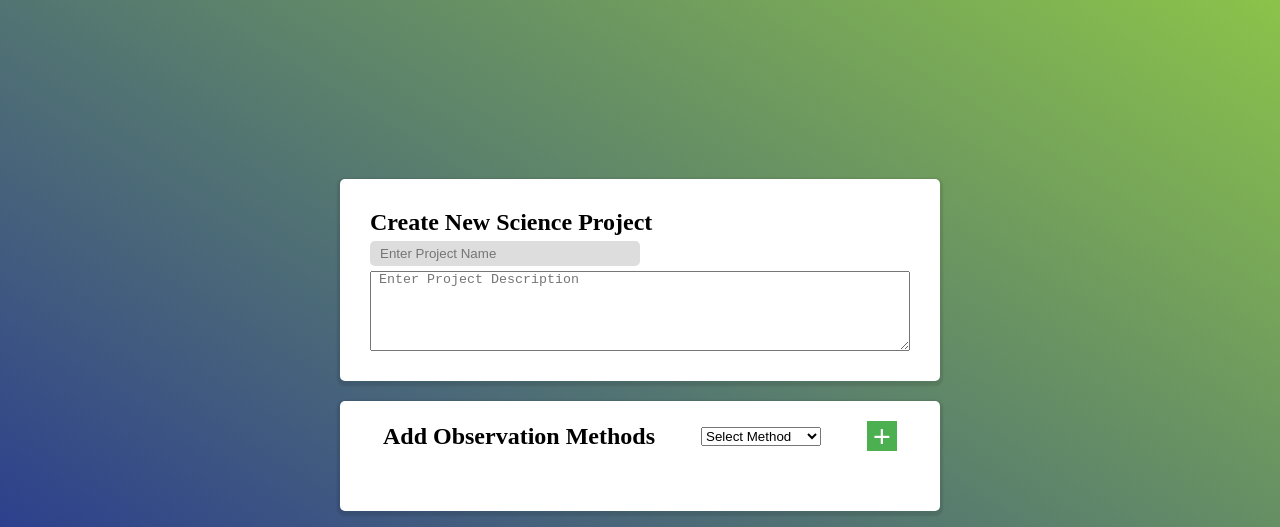
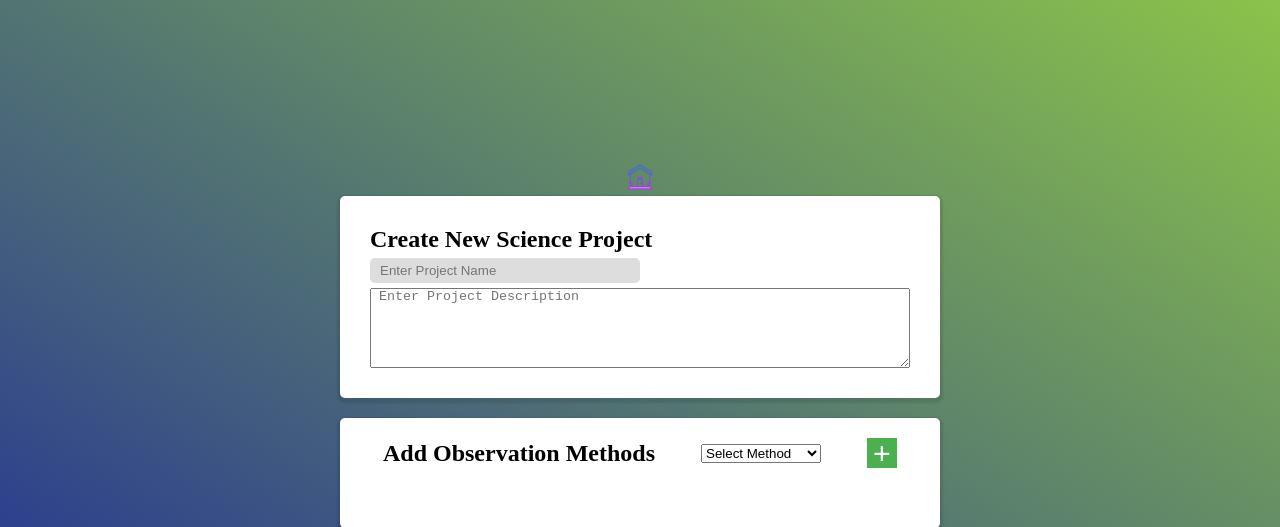
Before and after one commit to bquijada/capstone_citizen_science, a Flask app: template templates/new_project.html in a window 1280 px wide. Shown: the top 527 px of the page. Run offline with Flask 3, Linux system fonts and the light colour scheme; the template is opened without the code that fills it, so the values that code supplies are empty.

Commit message:
added home icon

```diff
--- a/static/styles.css
+++ b/static/styles.css
@@ -116,3 +116,18 @@ padding: 20px;
 .proj-des{
   height: 80px;
 }
+
+.home-link {
+    top: 10px;
+    right: 10px;
+    text-decoration: none;
+    justify-content: right;
+}
+
+.home-icon {
+    width: 30px;
+    height: 30px;
+}
+.home-container {
+    justify-content: right;
+}
--- a/templates/new_project.html
+++ b/templates/new_project.html
@@ -7,6 +7,9 @@
     <title>Create New Project</title>
 </head>
 <body>
+    <div class="home-container">
+        <a href="{{ url_for('auth.admin_dashboard') }}" class="home-link"><img src="{{ url_for('static', filename='icons8-home-64.png') }}" alt="Home Icon" class="home-icon"></a>
+    </div>
     <div class="new-project">
         <h2 class="inp-proj">Create New Science Project</h2>
         <input class="inp-proj" type="text" id="projectName" placeholder="Enter Project Name">
@@ -30,7 +33,6 @@
     <div class="btn-div">
         <button class="btn" type="button" onclick="createProject();">Create Project</button>
     </div>
-
     <script src="static/form.js"></script>
 </body>
 </html>
```
Also changed, not shown: static/icons8-home-64.png (added).
